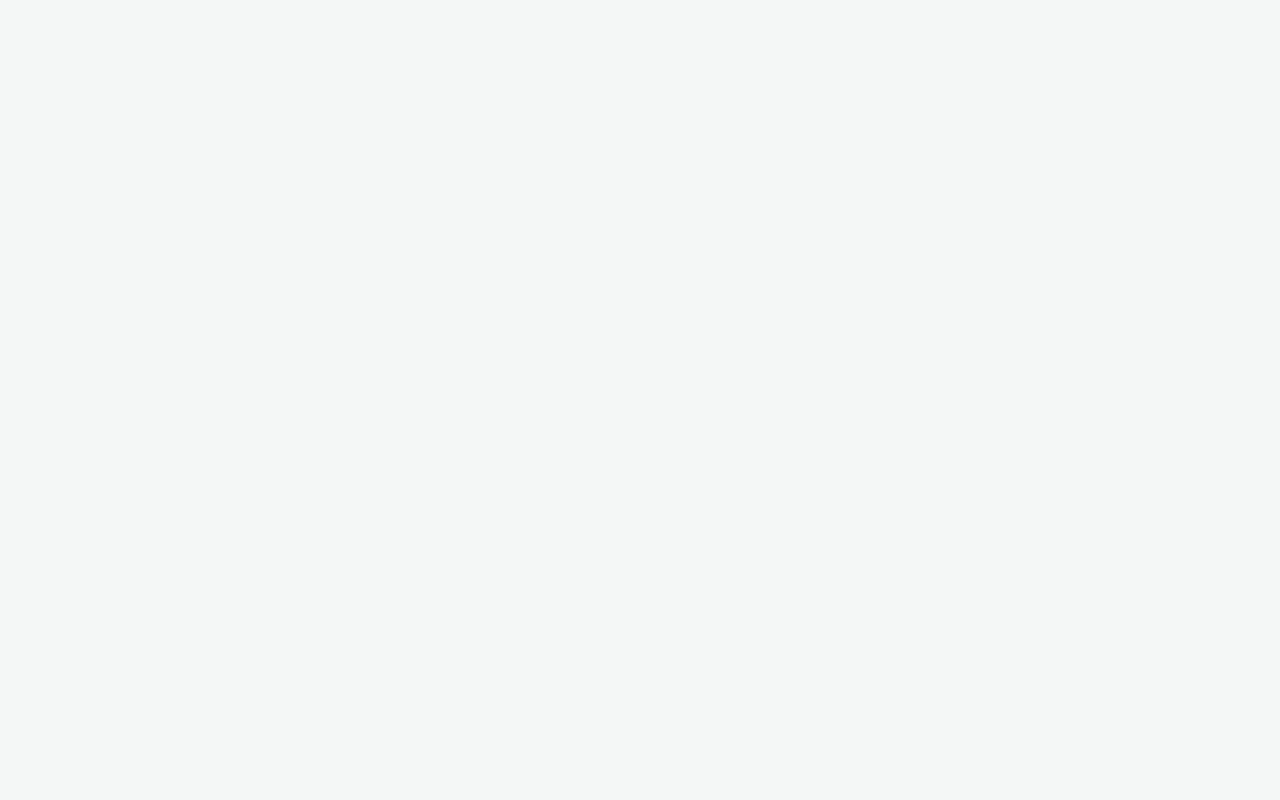
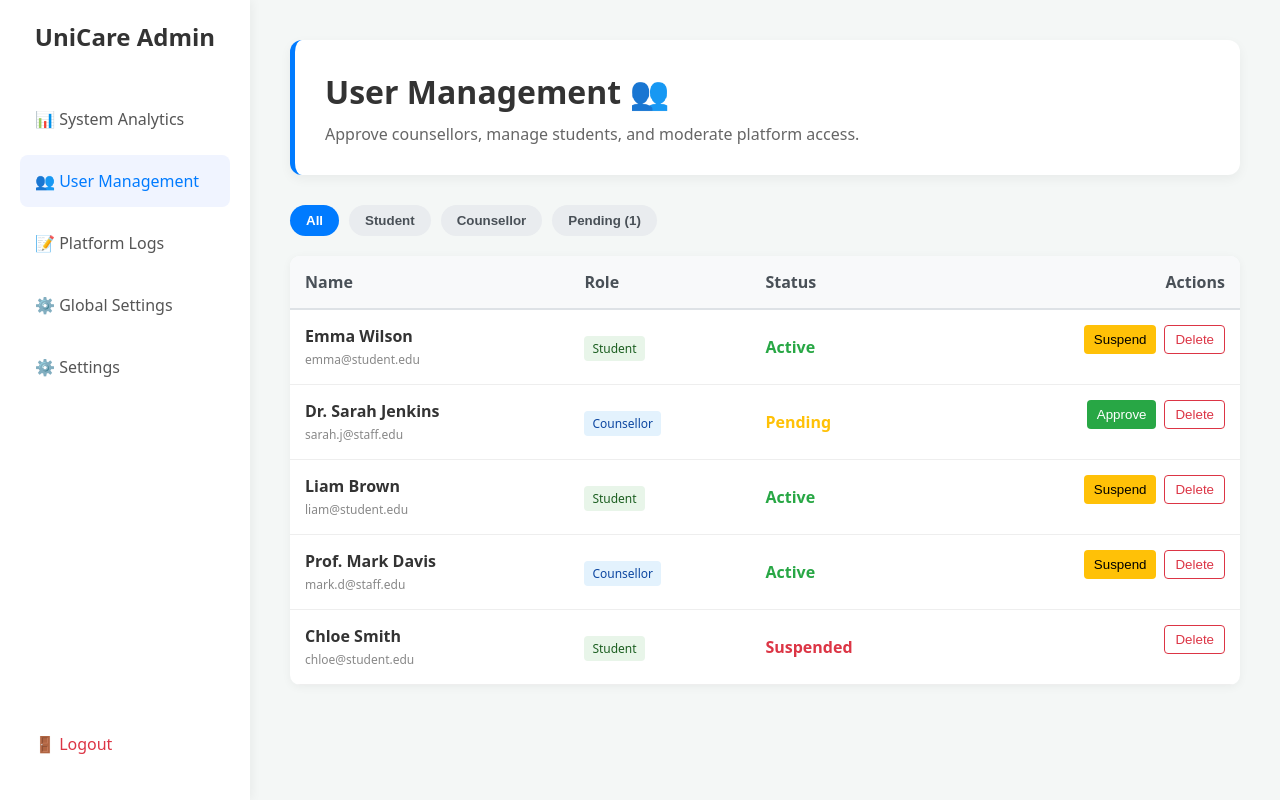
Before and after one commit to it23375314/unicare-counseling-platform, a React app in the folder frontend/: page /admin-users in a window 1280 px wide. Before the commit this address had no page. Built offline with nearby package versions, Linux system fonts and the light colour scheme; the HTML template or start-up script is replaced by a standard one.

Commit message:
feat: add user management page with role filtering and status actions

```diff
--- a/frontend/src/App.jsx
+++ b/frontend/src/App.jsx
@@ -9,6 +9,7 @@ import CounsellorDashboard from './pages/CounsellorDashboard';
 import AdminDashboard from './pages/AdminDashboard';
 import ProtectedRoute from './components/ProtectedRoute';
 import Settings from './pages/Settings';
+import UserManagement from './pages/UserManagement';
 
 function App() {
 
@@ -50,6 +51,9 @@ function App() {
            <Settings />
           </ProtectedRoute>
         } />
+
+        <Route path="/admin-users" element={<UserManagement />} />
+
       </Routes>
     </Router>
   );
--- a/frontend/src/pages/AdminDashboard.jsx
+++ b/frontend/src/pages/AdminDashboard.jsx
@@ -38,7 +38,8 @@ const AdminDashboard = () => {
         <h2 style={{ color: '#333' }}>UniCare Admin</h2>
         <ul>
           <li style={{ backgroundColor: '#f0f4ff', color: '#007bff' }}>📊 System Analytics</li>
-          <li>👥 User Management</li>
+          {/* Change this line inside the AdminDashboard.jsx sidebar: */}
+          <li onClick={() => navigate('/admin-users')}>👥 User Management</li>
           <li>📝 Platform Logs</li>
           <li>⚙️ Global Settings</li>
           <li onClick={() => navigate('/settings')}>⚙️ Settings</li>
--- /dev/null
+++ b/frontend/src/pages/UserManagement.jsx
@@ -0,0 +1,147 @@
+import React, { useState } from 'react';
+import { useNavigate } from 'react-router-dom';
+import '../styles/Dashboard.css';
+
+const UserManagement = () => {
+  const navigate = useNavigate();
+
+  // 1. Mock Database of Users
+  const [users, setUsers] = useState([
+    { id: 1, name: 'Emma Wilson', role: 'Student', email: 'emma@student.edu', status: 'Active' },
+    { id: 2, name: 'Dr. Sarah Jenkins', role: 'Counsellor', email: 'sarah.j@staff.edu', status: 'Pending' },
+    { id: 3, name: 'Liam Brown', role: 'Student', email: 'liam@student.edu', status: 'Active' },
+    { id: 4, name: 'Prof. Mark Davis', role: 'Counsellor', email: 'mark.d@staff.edu', status: 'Active' },
+    { id: 5, name: 'Chloe Smith', role: 'Student', email: 'chloe@student.edu', status: 'Suspended' }
+  ]);
+
+  // State for our filter tabs
+  const [filter, setFilter] = useState('All');
+
+  const handleLogout = () => {
+    localStorage.removeItem('isLoggedIn');
+    localStorage.removeItem('userRole');
+    navigate('/');
+  };
+
+  // --- ACTION FUNCTIONS ---
+  const handleApprove = (id) => {
+    setUsers(users.map(user => user.id === id ? { ...user, status: 'Active' } : user));
+  };
+
+  const handleSuspend = (id) => {
+    setUsers(users.map(user => user.id === id ? { ...user, status: 'Suspended' } : user));
+  };
+
+  const handleDelete = (id) => {
+    if (window.confirm("Are you sure you want to delete this user? This cannot be undone.")) {
+      setUsers(users.filter(user => user.id !== id));
+    }
+  };
+
+  // Apply the active filter
+  const filteredUsers = users.filter(user => {
+    if (filter === 'All') return true;
+    if (filter === 'Pending') return user.status === 'Pending';
+    return user.role === filter;
+  });
+
+  return (
+    <div className="dashboard-container">
+      {/* Left Sidebar for Admin */}
+      <div className="sidebar">
+        <h2 style={{ color: '#333' }}>UniCare Admin</h2>
+        <ul>
+          <li onClick={() => navigate('/admin-dashboard')}>📊 System Analytics</li>
+          <li style={{ backgroundColor: '#f0f4ff', color: '#007bff' }}>👥 User Management</li>
+          <li>📝 Platform Logs</li>
+          <li>⚙️ Global Settings</li>
+          <li onClick={() => navigate('/settings')}>⚙️ Settings</li>
+        </ul>
+        <ul style={{ flex: 0 }}>
+          <li onClick={handleLogout} style={{ color: '#dc3545' }}>🚪 Logout</li>
+        </ul>
+      </div>
+
+      {/* Main Content Area */}
+      <div className="main-content">
+        <div className="welcome-card" style={{ borderLeft: '5px solid #007bff' }}>
+          <h1 style={{ color: '#333', marginBottom: '10px' }}>User Management 👥</h1>
+          <p style={{ color: '#666' }}>Approve counsellors, manage students, and moderate platform access.</p>
+        </div>
+
+        {/* Filter Tabs */}
+        <div style={{ display: 'flex', gap: '10px', marginBottom: '20px' }}>
+          {['All', 'Student', 'Counsellor', 'Pending'].map(tab => (
+            <button
+              key={tab}
+              onClick={() => setFilter(tab)}
+              style={{
+                padding: '8px 16px',
+                borderRadius: '20px',
+                border: 'none',
+                cursor: 'pointer',
+                fontWeight: 'bold',
+                backgroundColor: filter === tab ? '#007bff' : '#e9ecef',
+                color: filter === tab ? 'white' : '#495057'
+              }}
+            >
+              {tab} {tab === 'Pending' && users.filter(u => u.status === 'Pending').length > 0 && `(${users.filter(u => u.status === 'Pending').length})`}
+            </button>
+          ))}
+        </div>
+
+        {/* Data Table */}
+        <div style={{ background: 'white', borderRadius: '10px', boxShadow: '0 2px 10px rgba(0,0,0,0.05)', overflow: 'hidden' }}>
+          <table style={{ width: '100%', borderCollapse: 'collapse', textAlign: 'left' }}>
+            <thead style={{ backgroundColor: '#f8f9fa', borderBottom: '2px solid #dee2e6' }}>
+              <tr>
+                <th style={{ padding: '15px', color: '#495057' }}>Name</th>
+                <th style={{ padding: '15px', color: '#495057' }}>Role</th>
+                <th style={{ padding: '15px', color: '#495057' }}>Status</th>
+                <th style={{ padding: '15px', color: '#495057', textAlign: 'right' }}>Actions</th>
+              </tr>
+            </thead>
+            <tbody>
+              {filteredUsers.length > 0 ? (
+                filteredUsers.map(user => (
+                  <tr key={user.id} style={{ borderBottom: '1px solid #eee' }}>
+                    <td style={{ padding: '15px' }}>
+                      <strong style={{ display: 'block', color: '#333' }}>{user.name}</strong>
+                      <span style={{ fontSize: '12px', color: '#888' }}>{user.email}</span>
+                    </td>
+                    <td style={{ padding: '15px' }}>
+                      <span style={{ padding: '4px 8px', borderRadius: '4px', fontSize: '12px', backgroundColor: user.role === 'Admin' ? '#f3e5f5' : user.role === 'Counsellor' ? '#e3f2fd' : '#e8f5e9', color: user.role === 'Admin' ? '#4a148c' : user.role === 'Counsellor' ? '#0d47a1' : '#1b5e20' }}>
+                        {user.role}
+                      </span>
+                    </td>
+                    <td style={{ padding: '15px' }}>
+                      <span style={{ fontWeight: 'bold', color: user.status === 'Active' ? '#28a745' : user.status === 'Pending' ? '#ffc107' : '#dc3545' }}>
+                        {user.status}
+                      </span>
+                    </td>
+                    <td style={{ padding: '15px', textAlign: 'right', display: 'flex', gap: '8px', justifyContent: 'flex-end' }}>
+                      {user.status === 'Pending' && (
+                        <button onClick={() => handleApprove(user.id)} style={{ padding: '6px 10px', background: '#28a745', color: 'white', border: 'none', borderRadius: '4px', cursor: 'pointer' }}>Approve</button>
+                      )}
+                      {user.status === 'Active' && (
+                        <button onClick={() => handleSuspend(user.id)} style={{ padding: '6px 10px', background: '#ffc107', color: 'black', border: 'none', borderRadius: '4px', cursor: 'pointer' }}>Suspend</button>
+                      )}
+                      <button onClick={() => handleDelete(user.id)} style={{ padding: '6px 10px', background: 'transparent', color: '#dc3545', border: '1px solid #dc3545', borderRadius: '4px', cursor: 'pointer' }}>Delete</button>
+                    </td>
+                  </tr>
+                ))
+              ) : (
+                <tr>
+                  <td colSpan="4" style={{ padding: '30px', textAlign: 'center', color: '#777' }}>No users found for this filter.</td>
+                </tr>
+              )}
+            </tbody>
+          </table>
+        </div>
+
+      </div>
+    </div>
+  );
+};
+
+export default UserManagement;
```
